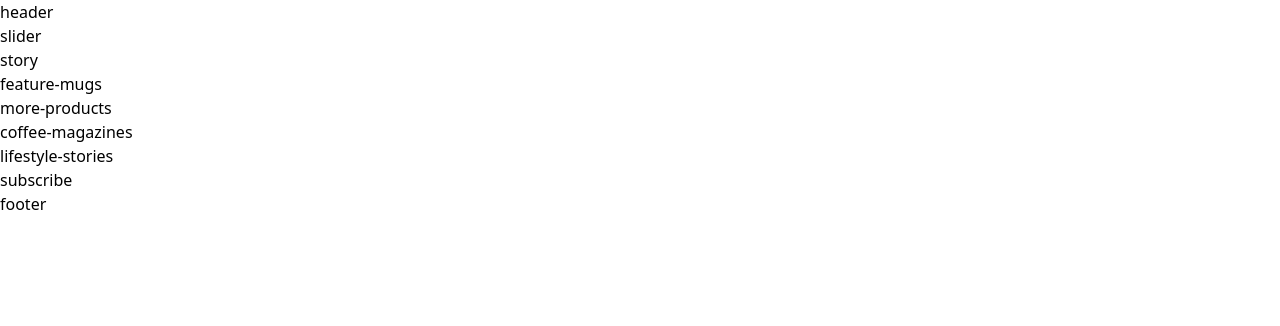
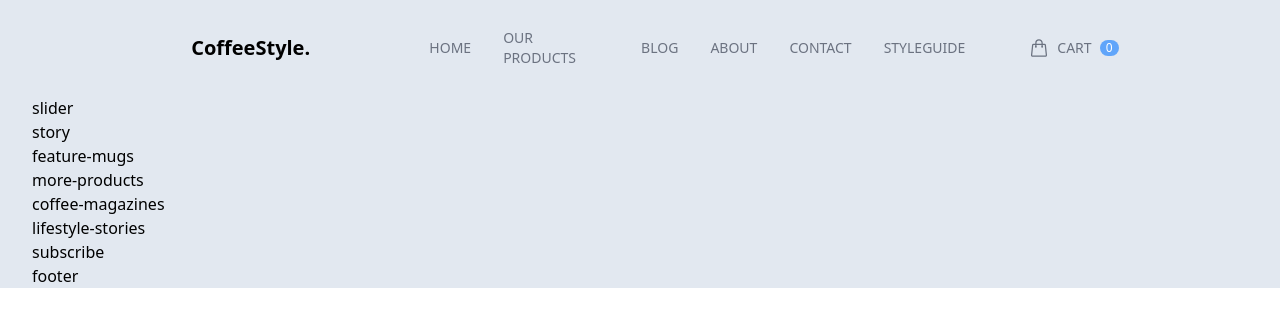
Before and after one commit to chanh-pham-2305/coffeestyle, a website: page public/index.html in a window 1280 px wide. Drawn offline with Linux system fonts and the light colour scheme.

Commit message:
add header

```diff
--- a/public/index.html
+++ b/public/index.html
@@ -3,15 +3,52 @@
 <head>
     <meta charset="UTF-8">
     <meta name="viewport" content="width=device-width, initial-scale=1.0">
-    <link href="./output.css" rel="stylesheet">
+    <link href="./output.css" type="text/css" rel="stylesheet">
 
     <title>COFFEE-STYLE</title>
 </head>
 <body>
     <div id="root">
-        <div class="content-wrapper">
-            <header>
-                header
+        <div class="content-wrapper max-w-screen-2xl text-base mx-auto px-8 bg-slate-200">
+            <header class=" py-6 mx-10">
+                <nav class="flex flex-row justify-between items-center">
+                    <div class="logo basis-1/3 text-center text-xl font-semibold cursor-pointer ">
+                        CoffeeStyle.
+                    </div>
+
+                    <ul class="basis-1/2 flex flex-row justify-end items-center gap-8 uppercase text-sm text-gray-500 font-medium">
+                        <li class="cfct-top--menu__item">
+                            <a href="#" class="">Home</a>
+                        </li>
+                        <li class="cfct-top--menu__item">
+                            <a href="#" class="">Our products</a>
+                        </li>
+                        <li class="cfct-top--menu__item">
+                            <a href="#" class="">Blog</a>
+                        </li>
+                        <li class="cfct-top--menu__item">
+                            <a href="#" class="">About</a>
+                        </li>
+                        <li class="cfct-top--menu__item">
+                            <a href="#" class="">Contact</a>
+                        </li>
+                        <li class="cfct-top--menu__item">
+                            <a href="#" class="">StyleGuide</a>
+                        </li>
+                    </ul>
+
+                    <ul class="basis-1/6 flex justify-start items-center ml-16 uppercase text-sm text-gray-500 font-medium">
+                        <li class="">
+                            <a href="" class="flex items-center">
+                                <svg xmlns="http://www.w3.org/2000/svg" fill="none" viewBox="0 0 24 24" stroke-width="1.5" stroke="currentColor" class="cfct-icon">
+                                    <path stroke-linecap="round" stroke-linejoin="round" d="M15.75 10.5V6a3.75 3.75 0 10-7.5 0v4.5m11.356-1.993l1.263 12c.07.665-.45 1.243-1.119 1.243H4.25a1.125 1.125 0 01-1.12-1.243l1.264-12A1.125 1.125 0 015.513 7.5h12.974c.576 0 1.059.435 1.119 1.007zM8.625 10.5a.375.375 0 11-.75 0 .375.375 0 01.75 0zm7.5 0a.375.375 0 11-.75 0 .375.375 0 01.75 0z" />
+                                </svg>
+                                <span class="mx-2">Cart </span>
+                                <span class="cfct-bagde-circle bg-blue-400 text-white"> 0 </span>
+                            </a>
+                        </li>
+                    </ul>
+                </nav>
             </header> <!-- End header -->
             <main>
                 <div class="slider">
--- a/src/input.css
+++ b/src/input.css
@@ -1,3 +1,17 @@
 @tailwind base;
 @tailwind components;
 @tailwind utilities;
+
+/*cfct = coffee custom */
+.cfct-top--menu__item {
+    @apply cursor-pointer py-1 hover:text-gray-800 relative after:absolute after:bottom-0 after:left-0
+         after:bg-light-coffee after:h-0.5 after:w-0 hover:after:w-full after:transition-all after:ease-in-out after:duration-300;
+}
+
+.cfct-icon {
+    @apply w-5 h-5 inline-block;
+}
+
+.cfct-bagde-circle {
+    @apply text-xs text-center rounded-full px-1.5;
+}
--- a/tailwind.config.js
+++ b/tailwind.config.js
@@ -2,7 +2,11 @@
 module.exports = {
   content: ["./public/**/*.{html,js}"],
   theme: {
-    extend: {},
+    extend: {
+      colors: {
+        'light-coffee': '#C89F94'
+      }
+    },
   },
   plugins: [],
 }
```
Also changed, not shown: public/output.css, 1 other file.
